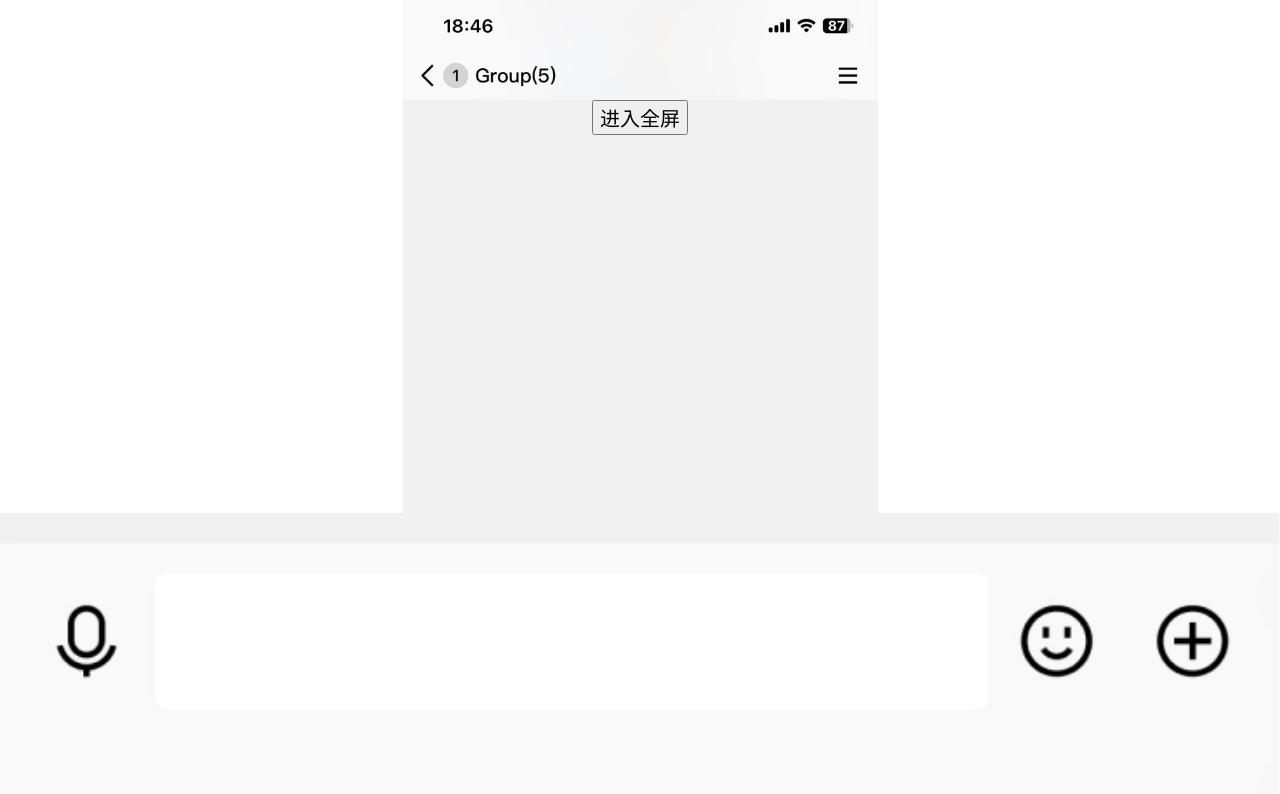
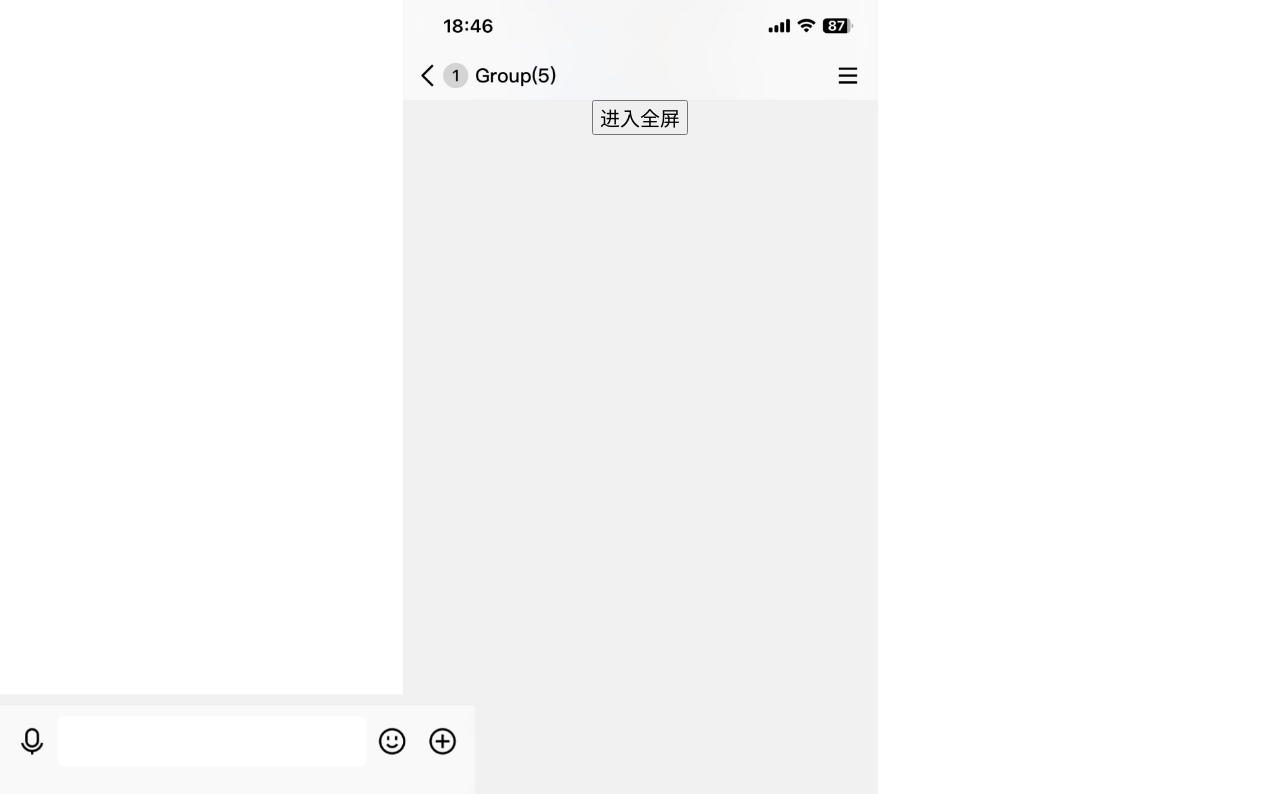
Before and after one commit to pamaforce/hackathon-idea-demo, a Vue app: page / in a window 1280 px wide. Shown: the top 794 px of the page. Built offline with nearby package versions, Linux system fonts and the light colour scheme; the HTML template or start-up script is replaced by a standard one.

Commit message:
Update App.vue

```diff
--- a/src/App.vue
+++ b/src/App.vue
@@ -262,7 +262,7 @@ onMounted(() => {
 }
 
 .bottom {
-  width: 100%;
+  width: var(--width);
   position: fixed;
   bottom: 0;
   left: 0;
```
